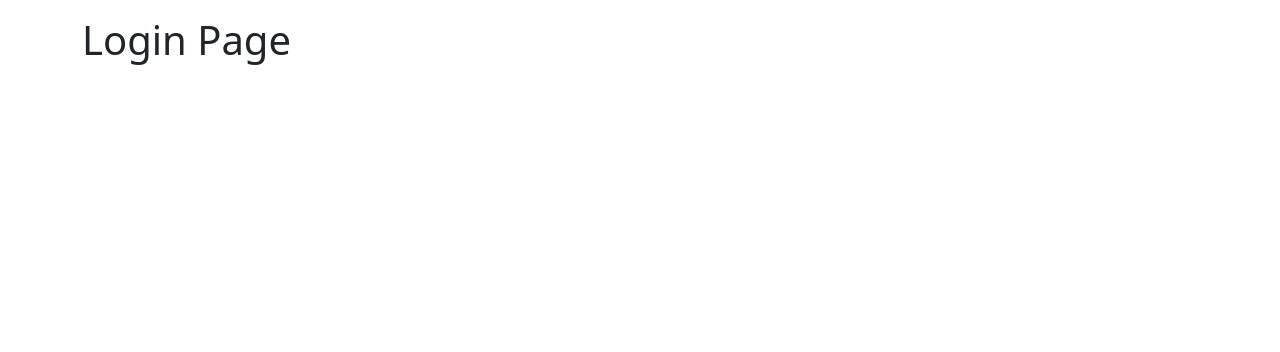
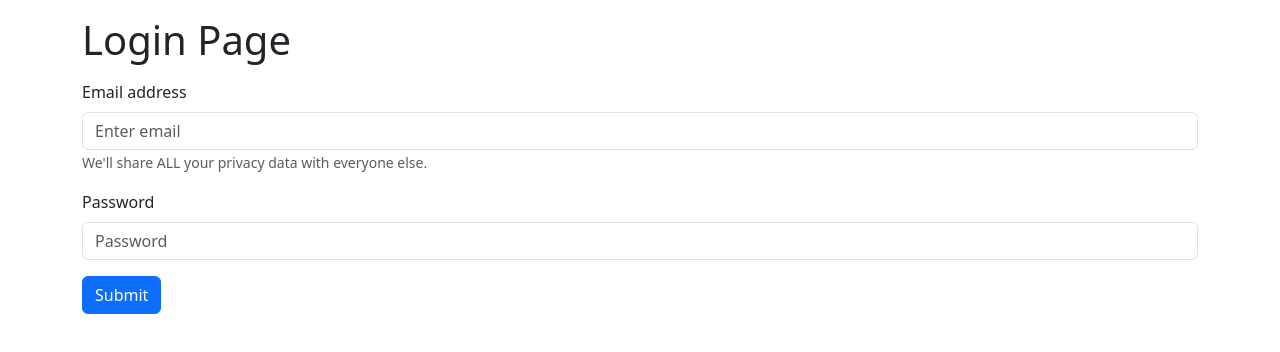
Before and after one commit to cavemenn/spynet-dashboard, a React (Vite) app: page / in a window 1280 px wide. Shown: the top 352 px of the page. Built offline with nearby package versions, Linux system fonts and the light colour scheme.

Commit message:
Completed Login Page, and protected routes

```diff
--- a/package.json
+++ b/package.json
@@ -14,7 +14,8 @@
     "react": "^19.3.1",
     "react-bootstrap": "^2.10.10",
     "react-dom": "^19.3.1",
-    "react-router-dom": "^7.18.5"
+    "react-router-dom": "^7.18.5",
+    "usehooks-ts": "^3.1.1"
   },
   "devDependencies": {
     "@eslint/js": "^10.0.1",
--- a/src/App.jsx
+++ b/src/App.jsx
@@ -3,6 +3,10 @@ import { BrowserRouter, Route, Routes } from "react-router-dom";
 
 // If you haven't already, install the required dependencies:
 // npm install react-bootstrap bootstrap react-router-dom
+
+import { AuthContext } from "./AuthContext";
+import RequireAuth from "./components/RequireAuth";
+import { useLocalStorage } from "usehooks-ts";
 
 import Login from "./pages/Login";
 import Dashboard from "./pages/Dashboard";
@@ -10,13 +14,17 @@ import ErrorPage from "./pages/ErrorPage";
 
 
 export default function App() {
+  const [token, setToken] = useLocalStorage("token", null);
+
   return (
+    <AuthContext.Provider value={{ token, setToken }}>
       <BrowserRouter>
         <Routes>
           <Route index element={<Login />} />
-        <Route path="/dashboard" element={<Dashboard />} />
+          <Route element={<RequireAuth><Dashboard /></RequireAuth>} path="/dashboard" />
           <Route path="*" element={<ErrorPage />} />
         </Routes>
       </BrowserRouter>
+    </AuthContext.Provider>
   );
 }
--- /dev/null
+++ b/src/components/RequireAuth.jsx
@@ -0,0 +1,12 @@
+import { useContext } from "react";
+import { Navigate } from "react-router-dom";
+import { AuthContext } from "../AuthContext";
+
+export default function RequireAuth({ children }) {
+  const token = useContext(AuthContext).token;
+
+  if (!token) {
+    return <Navigate to="/" replace />;
+  }
+  return children;
+}
--- a/src/pages/Login.jsx
+++ b/src/pages/Login.jsx
@@ -1,9 +1,56 @@
-import { Container } from "react-bootstrap";
+import { Button, Container, Form } from "react-bootstrap";
+
+import { useState, useContext } from "react";
+import { useNavigate } from "react-router-dom";
+import { AuthContext } from "../AuthContext";
 
 export default function Login() {
-  return (
-    <Container>
-      <h1 className="my-3">Login Page</h1>
-    </Container>
+    const [username, setUsername] = useState("");
+    const [password, setPassword] = useState("");
+    const navigate = useNavigate();
+    const authContext = useContext(AuthContext);
+
+    function login() {
+        const isUsernameCorrect = username === "admin@admin.com";
+        const isPasswordCorrect = password === "password";
+
+        if (isUsernameCorrect && isPasswordCorrect) {
+            authContext.setToken("1234");
+            navigate("/dashboard");
+        }
+    }
+
+    return (
+        <Container>
+        <h1 className="my-3">Login Page</h1>
+        <Form>
+            <Form.Group className="mb-3" controlId="formBasicEmail">
+                <Form.Label>Email address</Form.Label>
+                <Form.Control
+                    type="email"
+                    placeholder="Enter email"
+                    value={username}
+                    onChange={(e) => setUsername(e.target.value)}
+                />
+                <Form.Text className="text-muted">
+                    We'll share ALL your privacy data with everyone else.
+                </Form.Text>
+            </Form.Group>
+
+            <Form.Group className="mb-3" controlId="formBasicPassword">
+                <Form.Label>Password</Form.Label>
+                <Form.Control
+                    type="password"
+                    placeholder="Password"
+                    value={password}
+                    onChange={(e) => setPassword(e.target.value)}
+                />
+            </Form.Group>
+
+            <Button variant="primary" onClick={login}>
+                Submit
+            </Button>
+        </Form>
+        </Container>
   );
 }
```
Also changed, not shown: src/pages/RequireAuth.jsx (deleted), 1 other file (tests, documents, lock files or other folders). Lines whose indentation alone changed are shown as unchanged.
